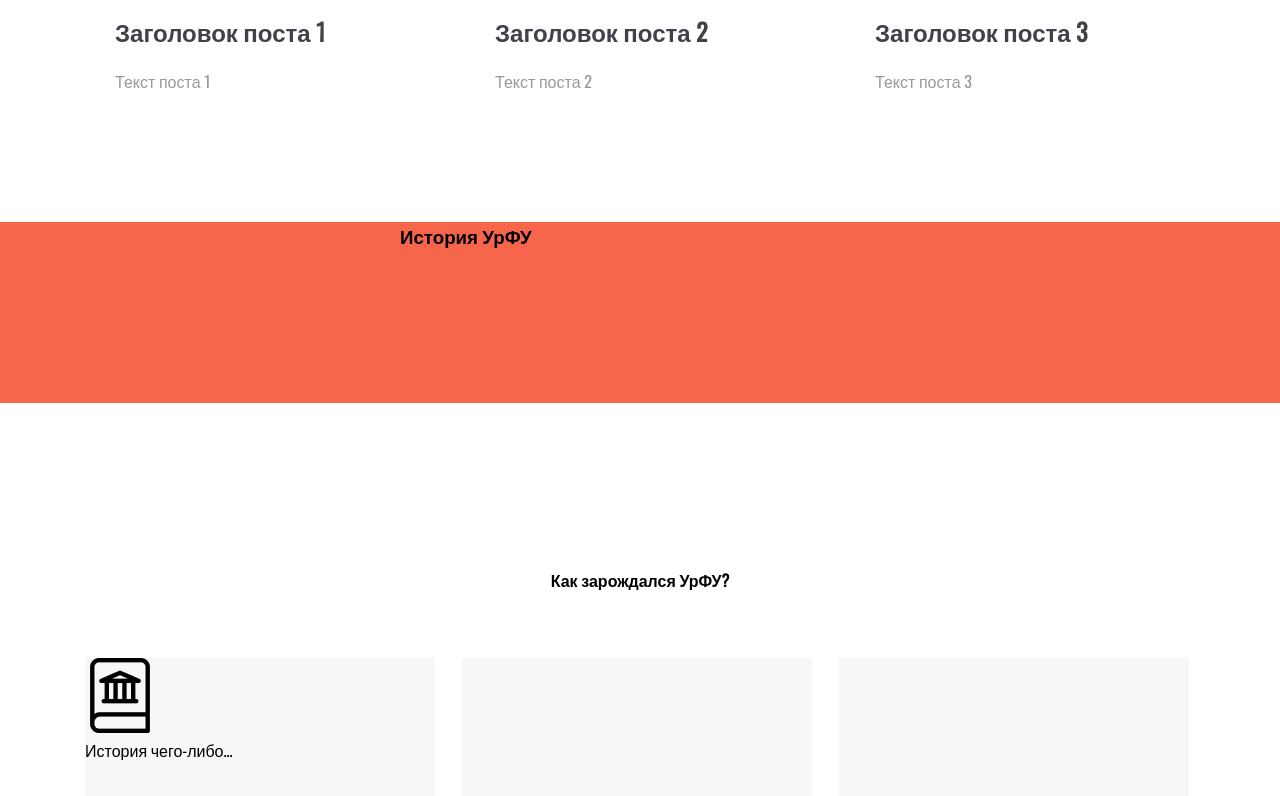
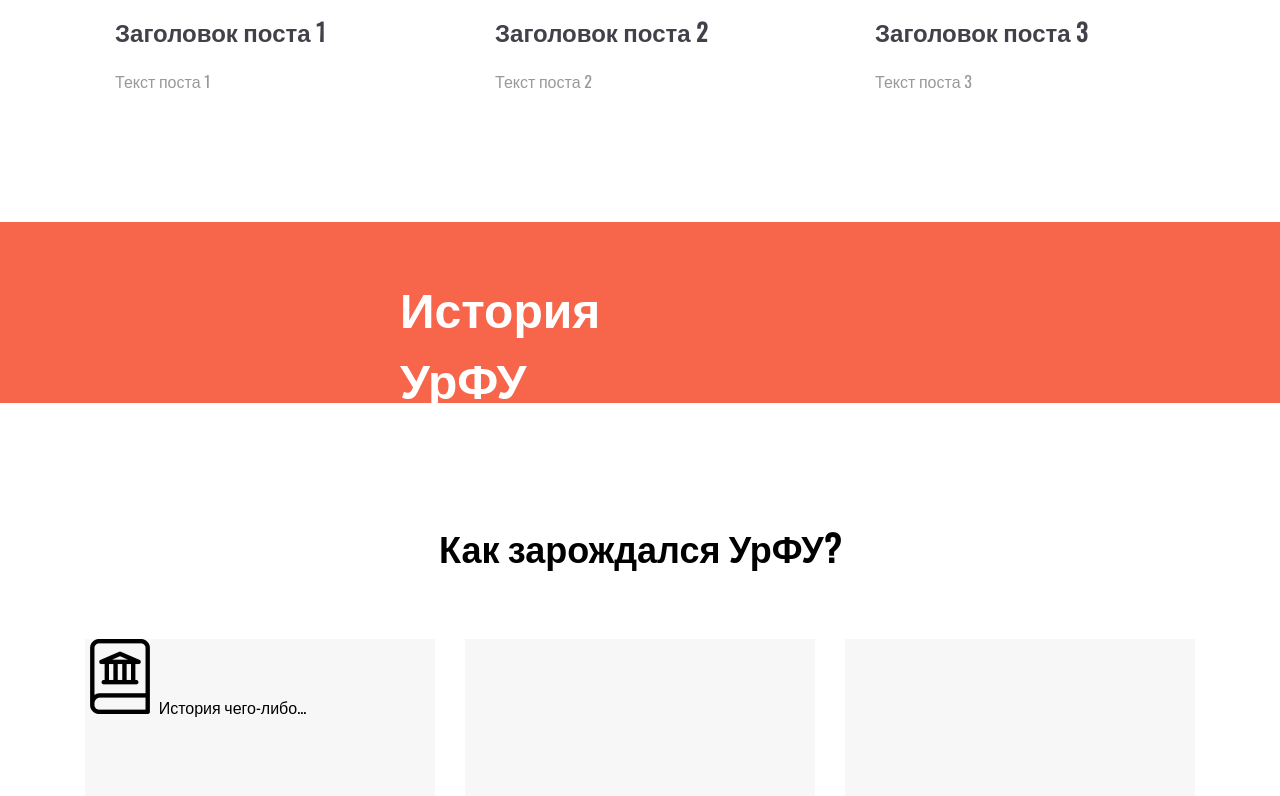
Before and after one commit to semant1cs/studentsurfu-navigation, a Vue app: page / in a window 1280 px wide. Shown: the part 1642-2438 px from the top of the page. Built offline with nearby package versions, Linux system fonts and the light colour scheme.

Commit message:
flexbox works

```diff
--- a/src/components/history-urfu/history-blocks.vue
+++ b/src/components/history-urfu/history-blocks.vue
@@ -9,9 +9,17 @@
     <ul class="post-block">
       <div class="block-info">
         <img src="./../../assets/history_icon.png" class="history-icon" alt="история урфу">
-        <br>
         История чего-либо...
       </div>
+    </ul>
+    <ul class="post-block">
+      <div class="block-info"></div>
+    </ul>
+    <ul class="post-block">
+      <div class="block-info"></div>
+    </ul>
+    <ul class="post-block">
+      <div class="block-info"></div>
     </ul>
     <ul class="post-block">
       <div class="block-info"></div>
@@ -24,8 +32,10 @@
 
 <style scoped>
 .title-block {
-  margin-top: 165px;
+  margin-top: 117px;
   text-align: center;
+  color: black;
+  font-size: 36px;
 }
 
 .history-icon {
@@ -36,6 +46,10 @@
   margin-top: 66px;
 
   display: flex;
+  justify-content: space-between;
+  flex-wrap: wrap;
+  flex-direction: row;
+
   align-self: center;
   margin-left: auto;
   margin-right: auto;
@@ -51,6 +65,7 @@
 }
 
 .post-block {
-  margin-right: 27px;
+  margin-bottom: 30px;
 }
+
 </style>
--- a/src/components/utils-components/header-title.vue
+++ b/src/components/utils-components/header-title.vue
@@ -5,6 +5,7 @@
 
 <template>
   <div class="colored_field">
+    ㅤ
     <h3 class="title-text">История УрФУ</h3>
   </div>
 </template>
@@ -14,10 +15,18 @@
   background-color: #F7654A;
   width: 1920px;
   height: 181px;
+  margin: 0;
+  padding: 0;
 }
 
 .title-text {
   margin-left: 400px;
+  width: 320px;
+  height: 88px;
+  vertical-align: center;
+  margin-top: 25px;
 
+  color: white;
+  font-size: 48px;
 }
 </style>
```
